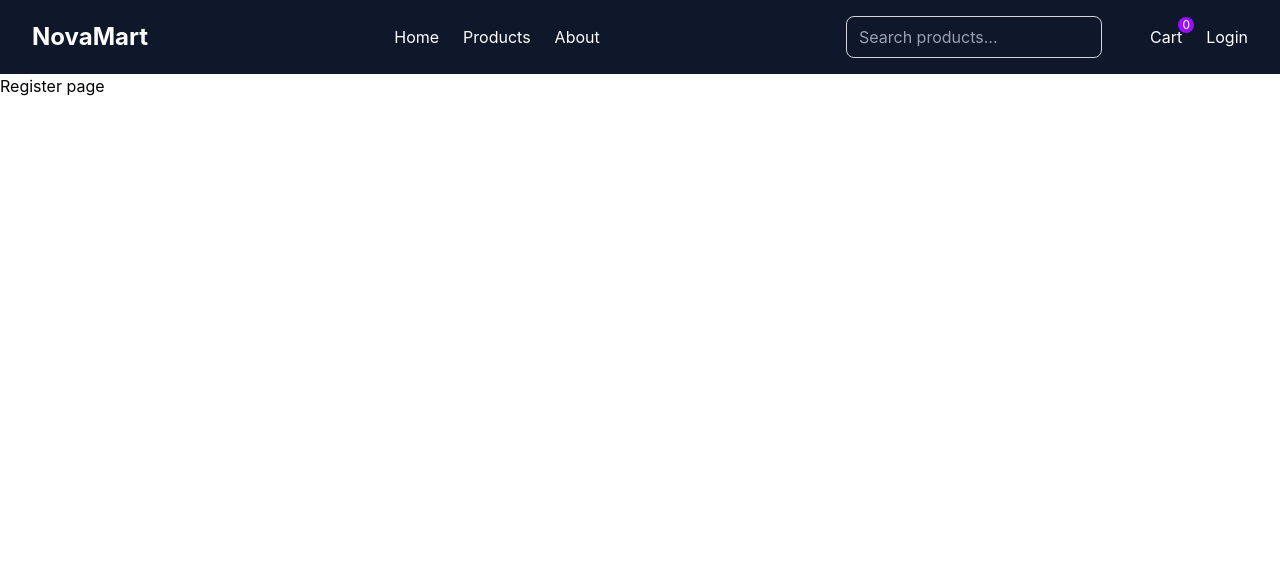
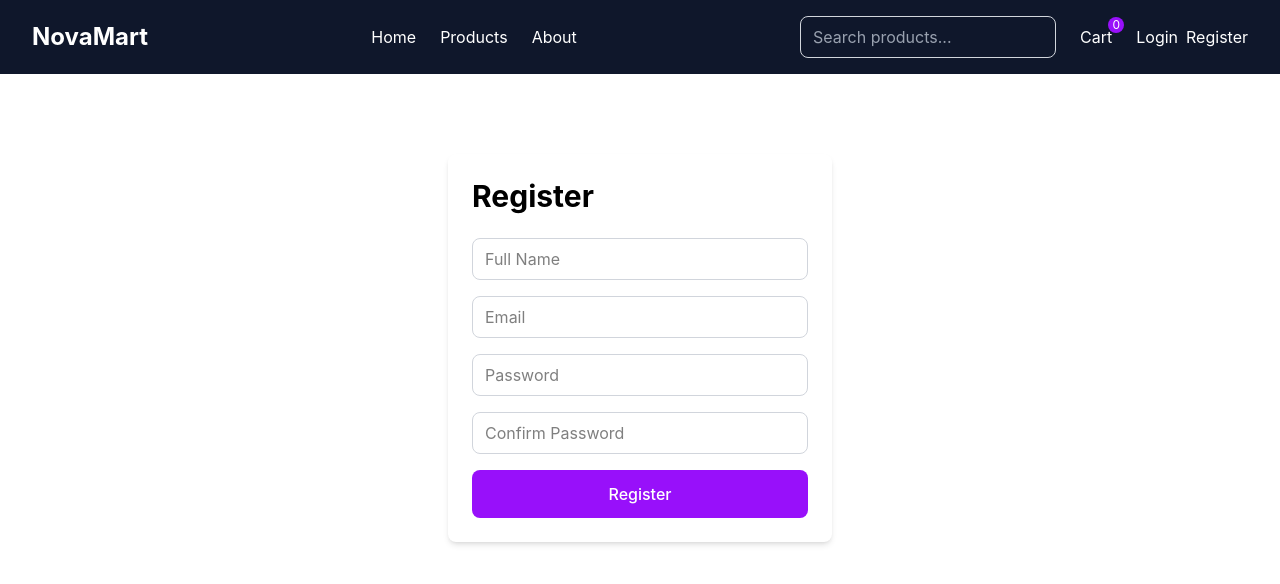
Before and after one commit to anitaAkhoondzade/novamart-react, a React (Vite) app: page /register in a window 1280 px wide. Shown: the top 584 px of the page. Built offline with nearby package versions, Linux system fonts and the light colour scheme.

Commit message:
feat: add basic authentication flow

```diff
--- a/src/App.jsx
+++ b/src/App.jsx
@@ -10,6 +10,7 @@ import Register from "./pages/Register";
 import About from "./pages/About";
 import Contact from "./pages/Contact";
 import OrderSuccess from "./pages/OrderSuccess";
+import ProtectedRoute from "./components/auth/ProtectedRoute";
 
 function App() {
   return (
@@ -20,7 +21,14 @@ function App() {
           <Route path="/products" element={<Products />} />
           <Route path="/products/:id" element={<ProductDetails />} />
           <Route path="/cart" element={<Cart />} />
-          <Route path="/checkout" element={<Checkout />} />
+          <Route
+            path="/checkout"
+            element={
+              <ProtectedRoute>
+                <Checkout />
+              </ProtectedRoute>
+            }
+          />
           <Route path="/login" element={<Login />} />
           <Route path="/register" element={<Register />} />
           <Route path="/about" element={<About />} />
--- /dev/null
+++ b/src/components/auth/ProtectedRoute.jsx
@@ -0,0 +1,13 @@
+import { useContext } from "react";
+import { Navigate } from "react-router-dom";
+import { AuthContext } from "../../context/AuthContext";
+
+export default function ProtectedRoute({ children }) {
+  const { isAuthenticated } = useContext(AuthContext);
+
+  if (!isAuthenticated) {
+    return <Navigate to="/login" replace />;
+  }
+
+  return children;
+}
--- a/src/components/layout/Navbar.jsx
+++ b/src/components/layout/Navbar.jsx
@@ -2,10 +2,12 @@ import { useContext } from "react";
 import { Link, NavLink } from "react-router-dom";
 import { CartContext } from "../../context/CartContext";
 import { SearchContext } from "../../context/SearchContext";
+import { AuthContext } from "../../context/AuthContext";
 
 export default function Navbar() {
   const { search, setSearch } = useContext(SearchContext);
   const { totalItems } = useContext(CartContext);
+  const { user, isAuthenticated , logout } = useContext(AuthContext);
   return (
     <nav className="bg-slate-900 text-white">
       <div className="flex items-center justify-between  gap-10 max-w-7xl mx-auto px-8 py-4">
@@ -63,7 +65,6 @@ export default function Navbar() {
             }}
             className="hidden md:block w-64 rounded-lg border border-gray-300 px-3 py-2 text-gray-300 placeholder:text-gray-400 focus:outline-none focus:ring-2 focus:ring-purple-500"
           />
-          <p>{search}</p>
           <div className="relative">
             <Link
               to="/cart"
@@ -81,9 +82,27 @@ justify-center"
               {totalItems}
             </span>
           </div>
-          <Link to="/login" className="transition-colors hover:text-purple-400">
-            Login
-          </Link>
+          {isAuthenticated  ? (
+            <div className="flex items-center gap-2">
+              <span className="text-xs font-medium">{user.email}</span>
+              <button onClick={logout} className="transition-colors hover:text-purple-400 cursor-pointer">Logout</button>
+            </div>
+          ) : (
+            <div className="flex items-center gap-2">
+              <Link
+                to="/login"
+                className="transition-colors hover:text-purple-400"
+              >
+                Login
+              </Link>
+              <Link
+                to="/register"
+                className="transition-colors hover:text-purple-400"
+              >
+                Register
+              </Link>
+            </div>
+          )}
         </div>
       </div>
     </nav>
--- /dev/null
+++ b/src/context/AuthContext.jsx
@@ -0,0 +1,37 @@
+import { createContext, useEffect, useState } from "react";
+
+export const AuthContext = createContext();
+
+export function AuthProvider({ children }) {
+  const [user, setUser] = useState(null);
+
+  const isAuthenticated = user !== null;
+
+  function login(email, password) {
+    if (email && password) setUser({ email });
+  }
+
+  function register(name, email, password) {
+    if (name && email && password) {
+      setUser({
+        name,
+        email,
+      });
+    }
+  }
+
+  //  برای لاگ گرفتن و موقتی است
+  //  useEffect(() =>{
+  //     console.log(user)
+  //  }, [user])
+
+  function logout() {
+    setUser(null);
+  }
+
+  return (
+    <AuthContext.Provider value={{ user, isAuthenticated, login, register, logout }}>
+      {children}
+    </AuthContext.Provider>
+  );
+}
--- a/src/main.jsx
+++ b/src/main.jsx
@@ -4,13 +4,16 @@ import "./index.css";
 import App from "./App.jsx";
 import { CartProvider } from "./context/CartContext.jsx";
 import { SearchProvider } from "./context/SearchContext.jsx";
+import { AuthProvider } from "./context/AuthContext.jsx";
 
 createRoot(document.getElementById("root")).render(
   <StrictMode>
-    <SearchProvider>
-      <CartProvider>
-        <App />
-      </CartProvider>
-    </SearchProvider>
+    <AuthProvider>
+      <SearchProvider>
+        <CartProvider>
+          <App />
+        </CartProvider>
+      </SearchProvider>
+    </AuthProvider>
   </StrictMode>,
 );
--- a/src/pages/Login.jsx
+++ b/src/pages/Login.jsx
@@ -1,3 +1,66 @@
-export default function Login(){
-    return <h2>Login page</h2>
+import { useContext, useState } from "react";
+import { AuthContext } from "../context/AuthContext";
+import { useNavigate } from "react-router-dom";
+
+export default function Login() {
+  const [formData, setFormData] = useState({
+    email: "",
+    password: "",
+  });
+
+  const { login } = useContext(AuthContext);
+  const navigate = useNavigate();
+
+  function handleSubmit(e) {
+    e.preventDefault();
+
+    login(formData.email, formData.password);
+
+    navigate("/checkout")
+  }
+
+  return (
+    <section className="max-w-md mx-auto px-8 py-20">
+      <div className="rounded-lg bg-white p-6 shadow-md">
+        <h2 className="mb-6 text-3xl font-bold">Login</h2>
+
+        <form onSubmit={handleSubmit} className="space-y-4">
+          <input
+            type="email"
+            placeholder="Email"
+            value={formData.email}
+            onChange={(e) =>
+              setFormData({
+                ...formData,
+                email: e.target.value,
+              })
+            }
+            required
+            className="w-full rounded-lg border border-gray-300 px-3 py-2"
+          />
+
+          <input
+            type="password"
+            placeholder="Password"
+            value={formData.password}
+            onChange={(e) =>
+              setFormData({
+                ...formData,
+                password: e.target.value,
+              })
+            }
+            required
+            className="w-full rounded-lg border border-gray-300 px-3 py-2"
+          />
+
+          <button
+            type="submit"
+            className="w-full rounded-lg bg-purple-600 py-3 font-medium text-white hover:bg-purple-700"
+          >
+            Login
+          </button>
+        </form>
+      </div>
+    </section>
+  );
 }
--- a/src/pages/Register.jsx
+++ b/src/pages/Register.jsx
@@ -1,3 +1,97 @@
-export default function Register(){
-    return <h2>Register page</h2>
+import { useContext, useState } from "react";
+import { AuthContext } from "../context/AuthContext";
+
+export default function Register() {
+  const [formData, setFormData] = useState({
+    name: "",
+    email: "",
+    password: "",
+    confirmPassword: "",
+  });
+
+  const { register } = useContext(AuthContext);
+
+  function handleSubmit(e) {
+    e.preventDefault();
+
+    if (formData.password !== formData.confirmPassword) {
+      alert("Passwords do not match.");
+      return;
+    }
+
+    register(formData.name, formData.email, formData.password);
+  }
+
+  return (
+    <section className="max-w-md mx-auto px-8 py-20">
+      <div className="rounded-lg bg-white p-6 shadow-md">
+        <h2 className="mb-6 text-3xl font-bold">Register</h2>
+
+        <form onSubmit={handleSubmit} className="space-y-4">
+          <input
+            type="text"
+            placeholder="Full Name"
+            value={formData.name}
+            onChange={(e) =>
+              setFormData({
+                ...formData,
+                name: e.target.value,
+              })
+            }
+            required
+            className="w-full rounded-lg border border-gray-300 px-3 py-2"
+          />
+
+          <input
+            type="email"
+            placeholder="Email"
+            value={formData.email}
+            onChange={(e) =>
+              setFormData({
+                ...formData,
+                email: e.target.value,
+              })
+            }
+            required
+            className="w-full rounded-lg border border-gray-300 px-3 py-2"
+          />
+
+          <input
+            type="password"
+            placeholder="Password"
+            value={formData.password}
+            onChange={(e) =>
+              setFormData({
+                ...formData,
+                password: e.target.value,
+              })
+            }
+            required
+            className="w-full rounded-lg border border-gray-300 px-3 py-2"
+          />
+
+          <input
+            type="password"
+            placeholder="Confirm Password"
+            value={formData.confirmPassword}
+            onChange={(e) =>
+              setFormData({
+                ...formData,
+                confirmPassword: e.target.value,
+              })
+            }
+            required
+            className="w-full rounded-lg border border-gray-300 px-3 py-2"
+          />
+
+          <button
+            type="submit"
+            className="w-full rounded-lg bg-purple-600 py-3 font-medium text-white hover:bg-purple-700"
+          >
+            Register
+          </button>
+        </form>
+      </div>
+    </section>
+  );
 }
```
